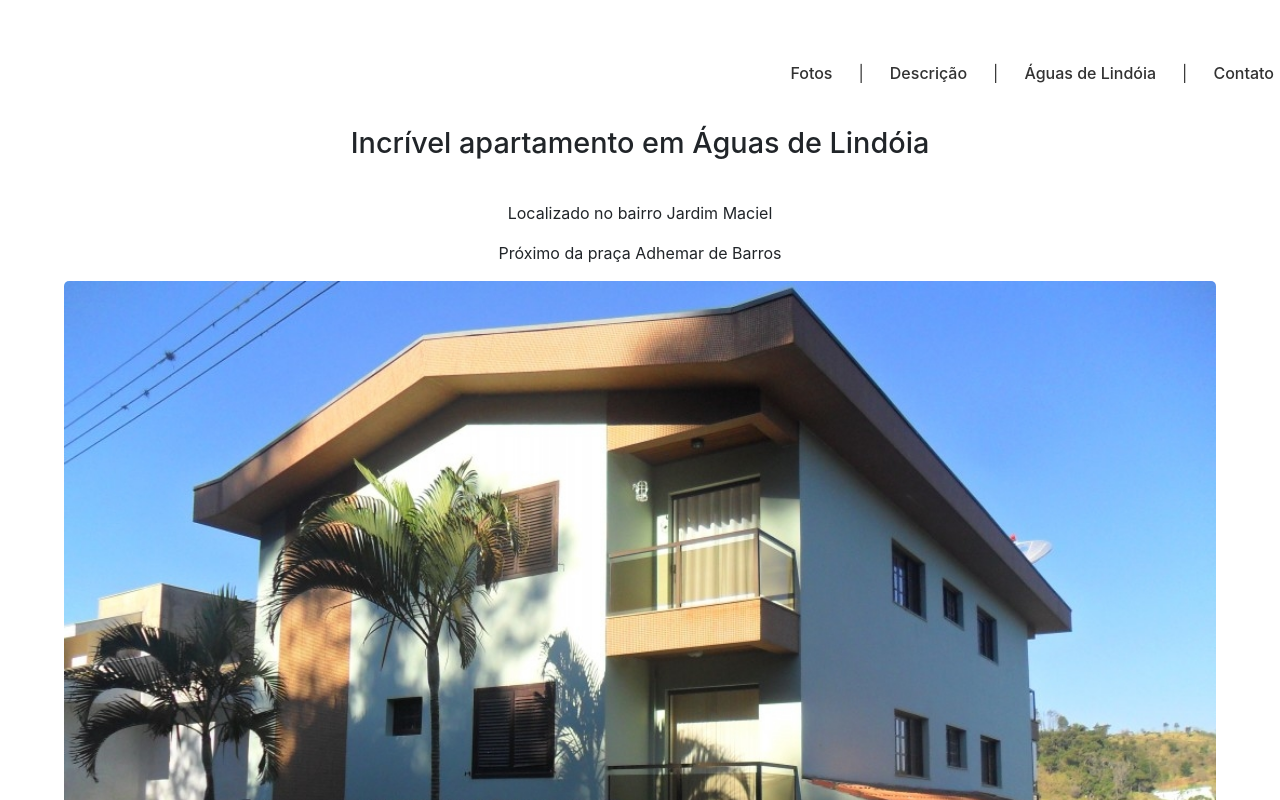
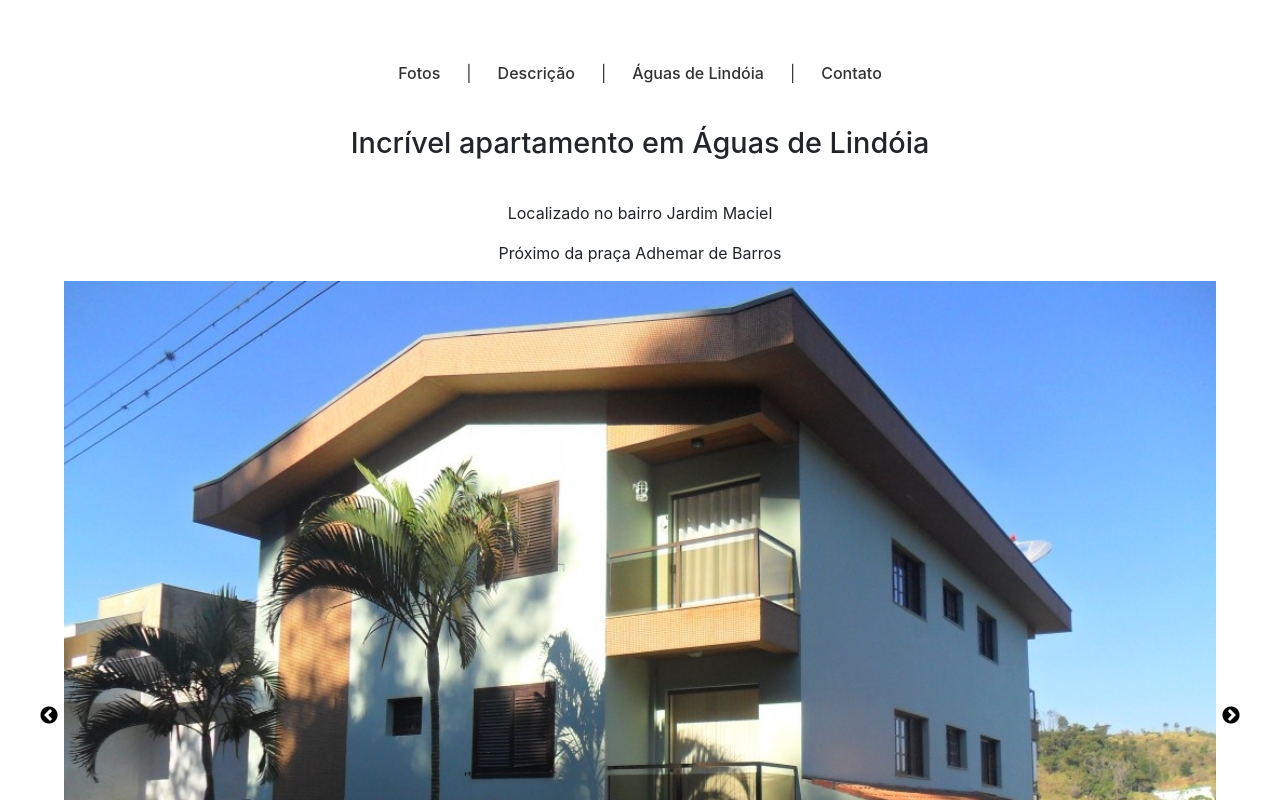
Before and after one commit to cesarcross/realestatea, a React (Create React App) app: page / in a window 1280 px wide. Shown: the top 800 px of the page. Built offline with nearby package versions, Linux system fonts and the light colour scheme.

Commit message:
Fix carousel and adjust contact form

```diff
--- a/src/components/Carousel/Carousel.component.jsx
+++ b/src/components/Carousel/Carousel.component.jsx
@@ -1,22 +1,31 @@
 import React from 'react';
+import Slider from 'react-slick';
 import { Element } from 'react-scroll';
 
 import {
   CarouselContainer,
   SliderContainer,
-  CarouselSlider,
+  // CarouselSlider,
   Item,
-  TemporaryImage,
+  // TemporaryImage,
 } from './Carousel.style';
 
 import fachada from '../../assets/images/fachada.jpeg';
 import cozinha from '../../assets/images/cozinha.jpeg';
+import cozinha2 from '../../assets/images/cozinha2.jpeg';
+import piscina from '../../assets/images/piscina.jpeg';
+import quarto from '../../assets/images/quarto.jpeg';
+import sala from '../../assets/images/sala.jpeg';
+import sala2 from '../../assets/images/sala2.jpeg';
+import sala3 from '../../assets/images/sala3.jpeg';
+import salajantar from '../../assets/images/salajantar.jpeg';
+import vista from '../../assets/images/vista.jpeg';
 
 const Carousel = () => {
   const settings = {
     dots: true,
     acessibility: true,
-    // infinite: true,
+    infinite: true,
     speed: 500,
     slidesToShow: 1,
     slidesToScroll: 1,
@@ -25,18 +34,42 @@ const Carousel = () => {
   return (
     <Element id="fotos" name="fotos">
       <CarouselContainer>
-        <TemporaryImage>
+        {/* <TemporaryImage>
           <img src={fachada} alt=""></img>
-        </TemporaryImage>
+        </TemporaryImage> */}
         <SliderContainer>
-          <CarouselSlider {...settings}>
+          <Slider {...settings}>
             <Item>
               <img src={fachada} alt=""></img>
             </Item>
             <Item>
               <img src={cozinha} alt=""></img>
             </Item>
-          </CarouselSlider>
+            <Item>
+              <img src={cozinha2} alt=""></img>
+            </Item>
+            <Item>
+              <img src={piscina} alt=""></img>
+            </Item>
+            <Item>
+              <img src={quarto} alt=""></img>
+            </Item>
+            <Item>
+              <img src={sala} alt=""></img>
+            </Item>
+            <Item>
+              <img src={sala2} alt=""></img>
+            </Item>
+            <Item>
+              <img src={sala3} alt=""></img>
+            </Item>
+            <Item>
+              <img src={salajantar} alt=""></img>
+            </Item>
+            <Item>
+              <img src={vista} alt=""></img>
+            </Item>
+          </Slider>
         </SliderContainer>
       </CarouselContainer>
     </Element>
--- a/src/components/Carousel/Carousel.style.js
+++ b/src/components/Carousel/Carousel.style.js
@@ -1,5 +1,5 @@
-import styled from "styled-components";
-import Slider from "react-slick";
+import styled from 'styled-components';
+import Slider from 'react-slick';
 
 export const CarouselContainer = styled.div``;
 
@@ -12,10 +12,34 @@ export const TemporaryImage = styled.div`
 `;
 
 export const SliderContainer = styled.div`
-  display: none;
+  /* display: none; */
+  width: 90%;
+  margin: 0 auto;
 
   @media screen and (min-width: 768px) {
-    display: none;
+    display: block;
+
+    .slick-slider {
+      margin: 0;
+
+      .slick-prev {
+        /* left: 15px; */
+      }
+
+      .slick-next {
+        /* right: 15px; */
+      }
+
+      .slick-prev,
+      .slick-next {
+        z-index: 1;
+      }
+
+      .slick-arrow::before {
+        color: #000;
+        opacity: 1;
+      }
+    }
   }
 `;
 
--- a/src/components/Contact/Contact.component.jsx
+++ b/src/components/Contact/Contact.component.jsx
@@ -1,7 +1,12 @@
 import React from 'react';
 import { Element } from 'react-scroll';
 
-import { ContactContainer, Title, Whatsapp, Form } from './Contact.style';
+import {
+  ContactContainer,
+  Title,
+  Whatsapp,
+  FormContainer,
+} from './Contact.style';
 
 import whatsapp from '../../assets/images/whatsappicon.png';
 
@@ -14,20 +19,20 @@ export const Contact = () => (
         target="_blank"
         rel="noopener noreferrer"
       >
-        <img src={whatsapp} alt="" />
+        <a
+          href="http://api.whatsapp.com/send?1=pt_BR&phone=5511981263581"
+          target="_blank"
+          rel="noopener noreferrer"
+        >
+          <img src={whatsapp} alt="WhatsApp" />
+        </a>
       </Whatsapp>
-      <Form>
+      <FormContainer>
         <form
           id="contactform"
-          action="https://formsubmit.io/send/ebaf272f-0e6b-441c-8c2a-7881d541c7be"
+          action="https://mailthis.to/aguasdelindoia"
           method="POST"
         >
-          <input
-            name="_redirect"
-            type="hidden"
-            id="name"
-            value="https://aguasdelindoia.vercel.app/"
-          />
           <input name="name" type="text" id="name" placeholder="Nome" />
           <input name="phone" type="text" id="phone" placeholder="Telefone" />
           <input name="email" type="email" id="email" placeholder="Email" />
@@ -38,13 +43,19 @@ export const Contact = () => (
             placeholder="Escreva sua mensagem"
           />
           <input
-            name="_formsubmit_id"
-            type="text"
-            style={{ display: 'none' }}
+            type="hidden"
+            name="_subject"
+            value="Apartamento Agua de Lindoia"
+          />
+          <input type="hidden" name="_honeypot" value="" />
+          <input
+            type="hidden"
+            name="_confirmation"
+            value="Obrigado pela sua mensagem, retornaremos em breve!"
           />
           <input type="submit" value="Enviar" />
         </form>
-      </Form>
+      </FormContainer>
     </ContactContainer>
   </Element>
 );
--- a/src/components/Contact/Contact.style.js
+++ b/src/components/Contact/Contact.style.js
@@ -1,4 +1,4 @@
-import styled from "styled-components";
+import styled from 'styled-components';
 
 export const ContactContainer = styled.div`
   margin: 50px auto;
@@ -13,7 +13,7 @@ export const Whatsapp = styled.div`
   margin: 30px auto;
 `;
 
-export const Form = styled.div`
+export const FormContainer = styled.div`
   width: 80vw;
   margin: 0 auto;
 
--- a/src/components/Navbar/Navbar.style.js
+++ b/src/components/Navbar/Navbar.style.js
@@ -13,8 +13,8 @@
 // `;
 
 // NEW NAV DOWN BELOW
-import styled from "styled-components";
-import { Nav as NavItem, Navbar as NavbarBootstrap } from "react-bootstrap";
+import styled from 'styled-components';
+import { Nav as NavItem, Navbar as NavbarBootstrap } from 'react-bootstrap';
 
 export const NavbarContainer = styled.div`
   max-width: 1300px;
@@ -26,15 +26,6 @@ export const Navbar = styled(NavbarBootstrap)`
   margin: 0;
   padding: 0;
 
-  .logo-mobile {
-    width: 52px;
-    margin-left: 10px;
-  }
-
-  .logo {
-    display: none;
-  }
-
   .navbar-toggler {
     margin-right: 10px;
     border-color: #85d7ea;
@@ -45,21 +36,12 @@ export const Navbar = styled(NavbarBootstrap)`
   }
 
   @media screen and (min-width: 768px) {
-    .logo-mobile {
-      display: none;
-    }
-
-    .logo {
-      display: block;
-      width: 130px;
-      margin-top: 5px;
-      margin-left: 45px;
-    }
   }
 `;
 
 export const Nav = styled(NavItem)`
   background: #85d7ea;
+  margin: 0 auto;
 
   button {
     font-weight: 500;
@@ -78,17 +60,6 @@ export const Nav = styled(NavItem)`
 
   .last-nav-item {
     margin-bottom: 50px;
-  }
-
-  a {
-    .icon-mobile {
-      width: 37px;
-      margin: 5px;
-      margin-bottom: 30px;
-    }
-    .icon {
-      display: none;
-    }
   }
 
   @media screen and (min-width: 768px) {
@@ -117,30 +88,6 @@ export const Nav = styled(NavItem)`
         margin-right: 40px;
       }
     }
-
-    a {
-      .icon-mobile {
-        display: none;
-      }
-      .icon {
-        display: inline;
-      }
-    }
-
-    .icons-container {
-      .icon {
-        position: absolute;
-        top: 20px;
-      }
-
-      .fb {
-        right: 95px;
-      }
-
-      .inst {
-        right: 45px;
-      }
-    }
   }
 
   @media screen and (min-width: 1200px) {
```
